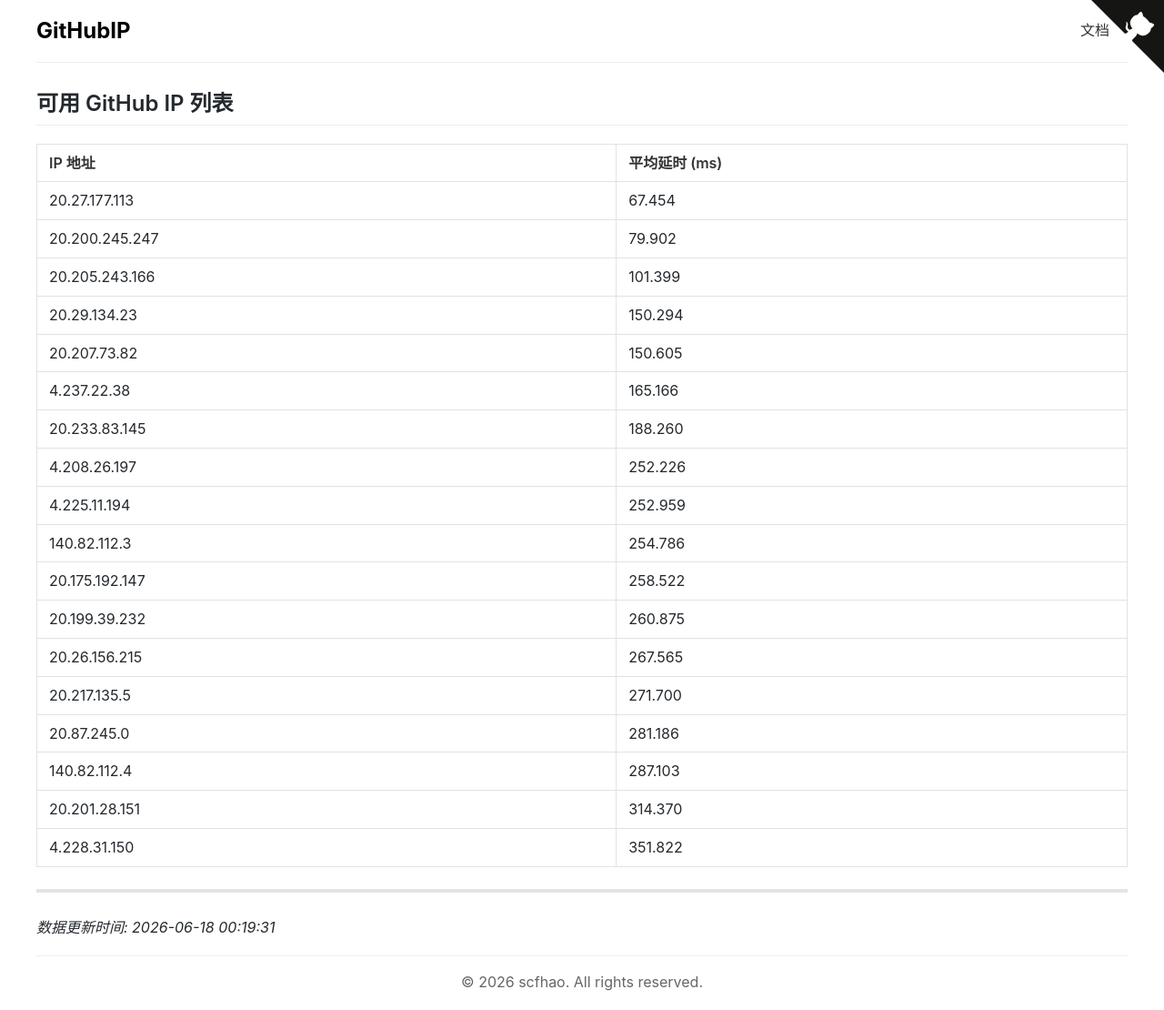
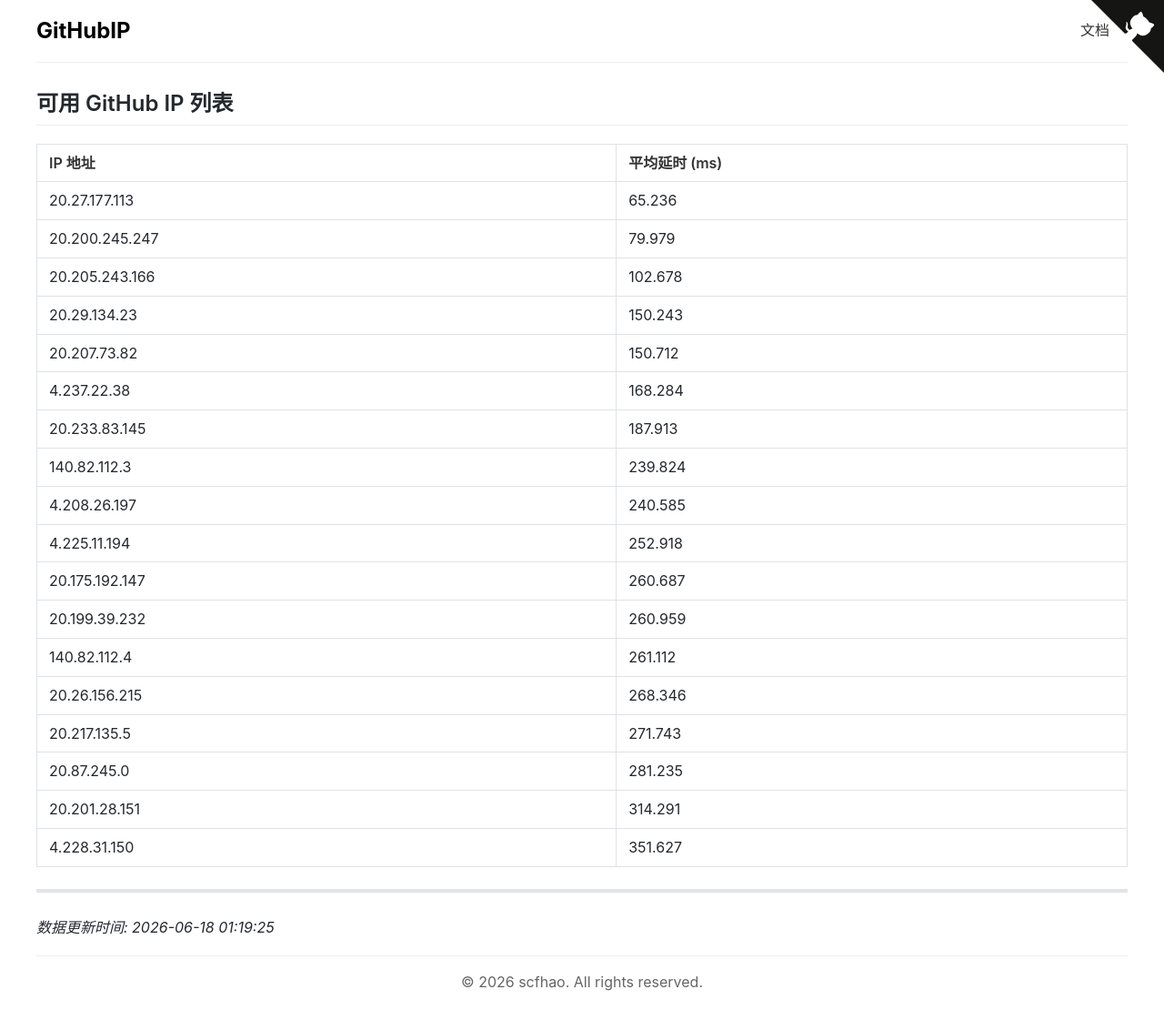
Before and after one commit to scfhao/GitHubIP, a Jekyll site: the page built from index.md, in a window 1280 px wide. Shown: the whole page at 91% size. Built offline with Jekyll 4.4.1, drawn with Linux system fonts in a browser that asks for light colours.

Commit message:
自动脚本执行 - 2026-06-18 01:19:25

```diff
--- a/index.md
+++ b/index.md
@@ -1,32 +1,32 @@
 ---
 layout: home
 title: GitHub IP 列表
-date: 2026-06-18 00:19:31
+date: 2026-06-18 01:19:25
 ---
 
 ## 可用 GitHub IP 列表
 
 | IP 地址 | 平均延时 (ms) |
 |---------|--------------|
-| 20.27.177.113 | 67.454 |
-| 20.200.245.247 | 79.902 |
-| 20.205.243.166 | 101.399 |
-| 20.29.134.23 | 150.294 |
-| 20.207.73.82 | 150.605 |
-| 4.237.22.38 | 165.166 |
-| 20.233.83.145 | 188.260 |
-| 4.208.26.197 | 252.226 |
-| 4.225.11.194 | 252.959 |
-| 140.82.112.3 | 254.786 |
-| 20.175.192.147 | 258.522 |
-| 20.199.39.232 | 260.875 |
-| 20.26.156.215 | 267.565 |
-| 20.217.135.5 | 271.700 |
-| 20.87.245.0 | 281.186 |
-| 140.82.112.4 | 287.103 |
-| 20.201.28.151 | 314.370 |
-| 4.228.31.150 | 351.822 |
+| 20.27.177.113 | 65.236 |
+| 20.200.245.247 | 79.979 |
+| 20.205.243.166 | 102.678 |
+| 20.29.134.23 | 150.243 |
+| 20.207.73.82 | 150.712 |
+| 4.237.22.38 | 168.284 |
+| 20.233.83.145 | 187.913 |
+| 140.82.112.3 | 239.824 |
+| 4.208.26.197 | 240.585 |
+| 4.225.11.194 | 252.918 |
+| 20.175.192.147 | 260.687 |
+| 20.199.39.232 | 260.959 |
+| 140.82.112.4 | 261.112 |
+| 20.26.156.215 | 268.346 |
+| 20.217.135.5 | 271.743 |
+| 20.87.245.0 | 281.235 |
+| 20.201.28.151 | 314.291 |
+| 4.228.31.150 | 351.627 |
 
 ---
 
-*数据更新时间: 2026-06-18 00:19:31*
+*数据更新时间: 2026-06-18 01:19:25*
```
